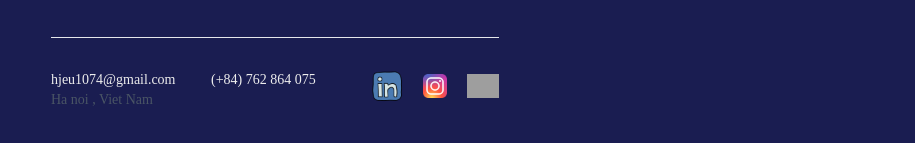
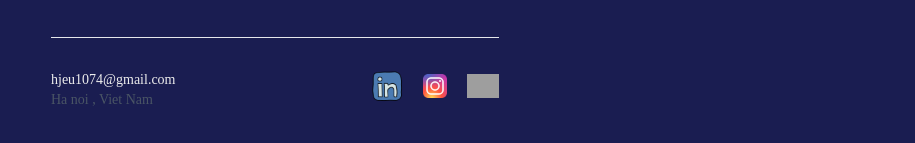
Before and after one commit to HieuNguyen-1074/Profile-FE, a Next.js app: page /contact in a window 1280 px wide. Shown: the part 415-558 px from the top of the page, without its empty margins (365-1280 px from the left). Built offline with nearby package versions, Linux system fonts and the light colour scheme; grey boxes are pictures that could not be loaded; a web font is replaced by a local one.

Commit message:
Fix Fomat cv

```diff
--- a/app/contact/page.tsx
+++ b/app/contact/page.tsx
@@ -25,7 +25,7 @@
   const handleChange = (
     e: React.ChangeEvent<
       HTMLInputElement | HTMLTextAreaElement | HTMLSelectElement
-    >
+    >,
   ) => {
     const { name, value, type } = e.target;
     setFormData((prev) => ({
@@ -73,7 +73,7 @@
           {/* Phone and Hours */}
           <div className="space-y-4">
             <div>
-              <p className="text-sm font-medium">(+84) 762 864 075</p>
+              {/* <p className="text-sm font-medium">(+84) 762 864 075</p> */}
             </div>
           </div>
 
```
